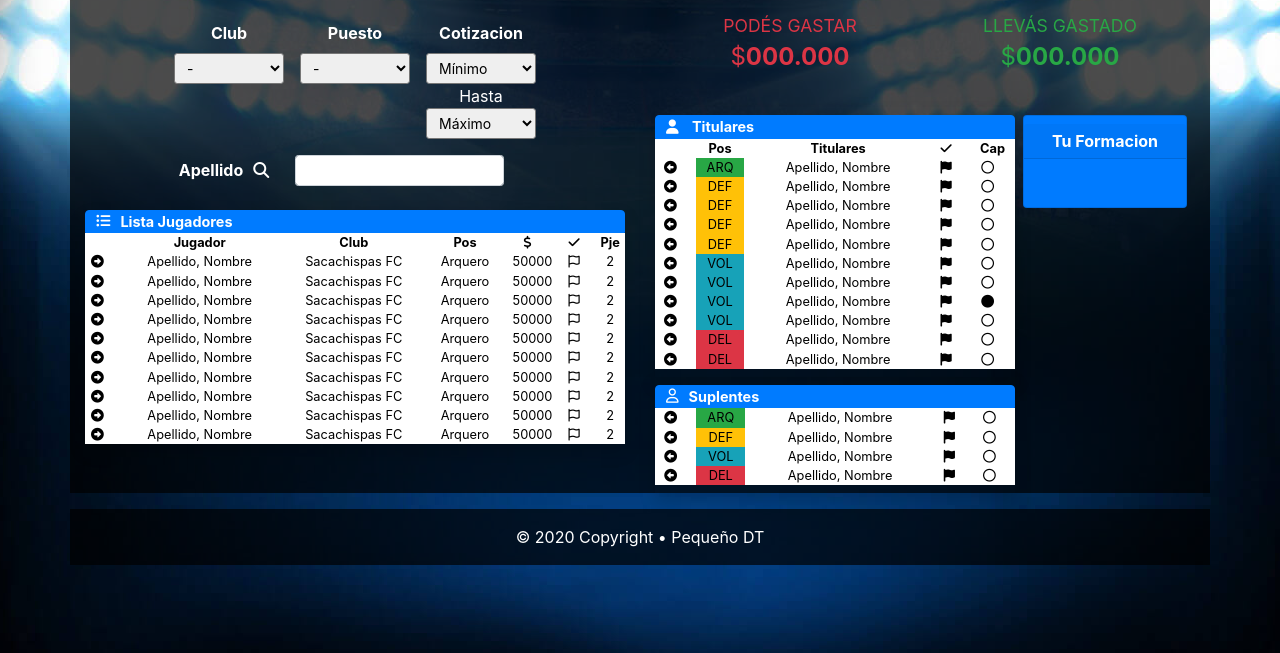
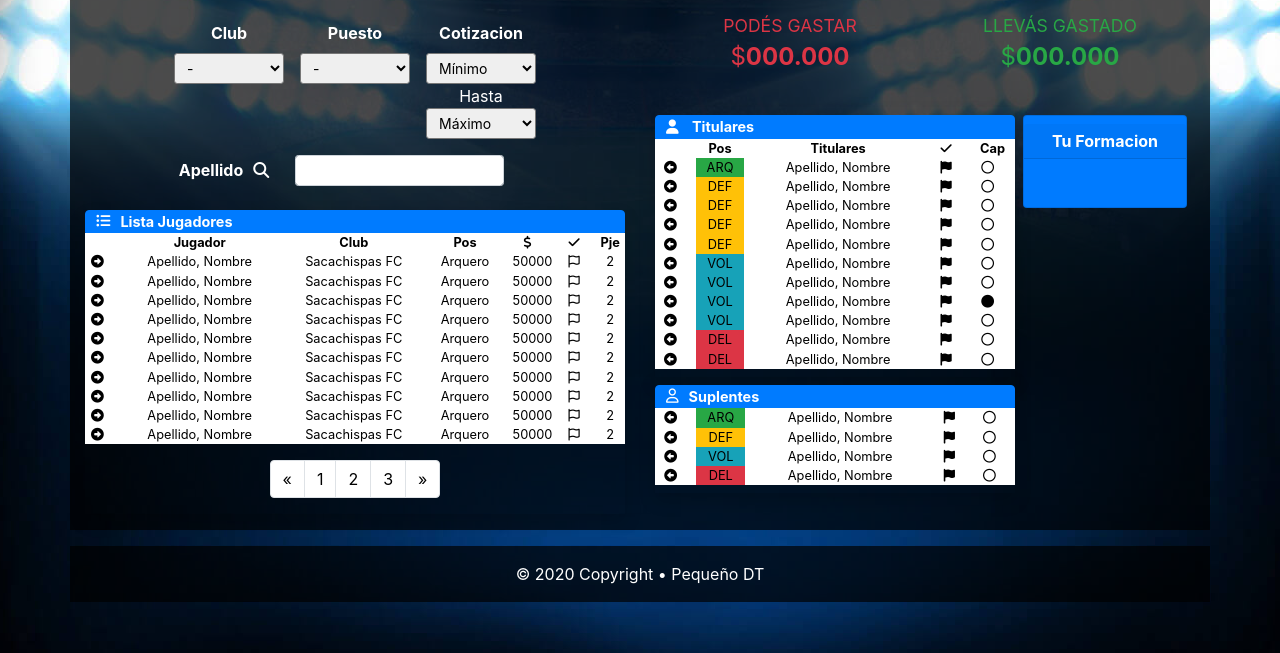
Before and after one commit to NachoKai/granDT, a website: page index.html in a window 1280 px wide. Shown: the part 147-800 px from the top of the page. Drawn offline with nearby package versions, Linux system fonts and the light colour scheme.

Commit message:
paginador

```diff
--- a/index.html
+++ b/index.html
@@ -222,6 +222,27 @@
                                     </tr>
                                 </table>
                             </ul>
+                            <div class="paginador">
+                                <nav aria-label="Page navigation example">
+                                    <ul class="pagination">
+                                        <li class="page-item">
+                                            <a class="page-link" href="#" aria-label="Previous">
+                                                <span aria-hidden="true">&laquo;</span>
+                                                <span class="sr-only">Previous</span>
+                                            </a>
+                                        </li>
+                                        <li class="page-item"><a class="page-link" href="#">1</a></li>
+                                        <li class="page-item"><a class="page-link" href="#">2</a></li>
+                                        <li class="page-item"><a class="page-link" href="#">3</a></li>
+                                        <li class="page-item">
+                                            <a class="page-link" href="#" aria-label="Next">
+                                                <span aria-hidden="true">&raquo;</span>
+                                                <span class="sr-only">Next</span>
+                                            </a>
+                                        </li>
+                                    </ul>
+                                </nav>
+                            </div>
                         </div>
                     </div>
                 </div>
--- a/styles/style.scss
+++ b/styles/style.scss
@@ -183,3 +183,12 @@ a {
 	width: 100%;
 	padding: 0 !important;
 }
+
+.paginador {
+	display: flex;
+	justify-content: center;
+	margin-top: 1rem;
+	a {
+		color: #000 !important;
+	}
+}
```
Also changed, not shown: styles/style.css.
